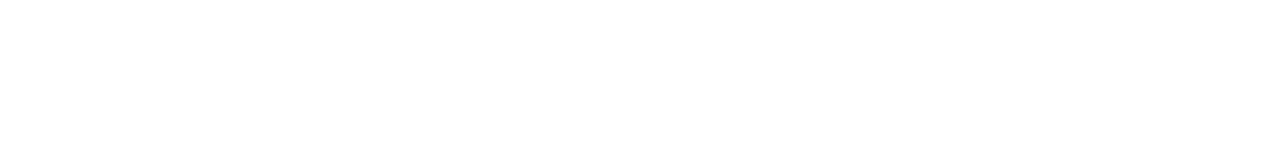
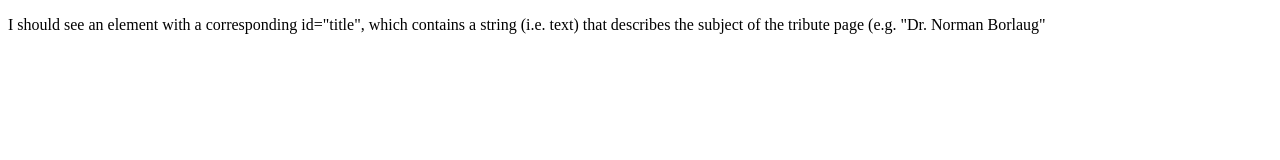
Before and after one commit to Mwapsam/microverse, a plain HTML site: page index.html in a window 1280 px wide. Drawn offline with Linux system fonts and the light colour scheme.

Commit message:
make better

```diff
--- a/index.html
+++ b/index.html
@@ -8,6 +8,13 @@
 
   <body>
     <script src="https://cdn.freecodecamp.org/testable-projects-fcc/v1/bundle.js"></script>
+    <diV id="main">
+      <div id="title">
+      <p>I should see an element with a corresponding id="title", which contains a string (i.e. text) that describes the subject of the tribute page (e.g. "Dr. Norman Borlaug"</p>
+      </div>
+      <diVid="img-div" >
+      </div>
+    </div>
 
     <!--
 
```
